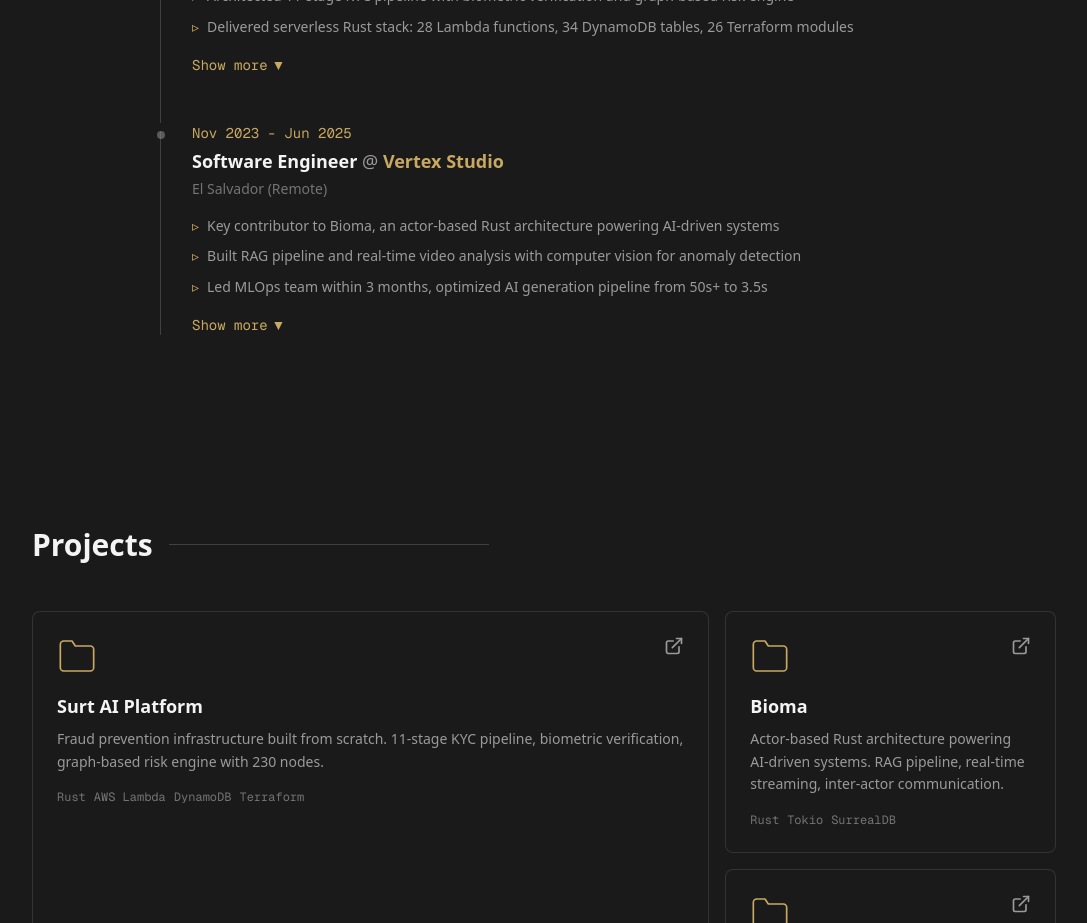
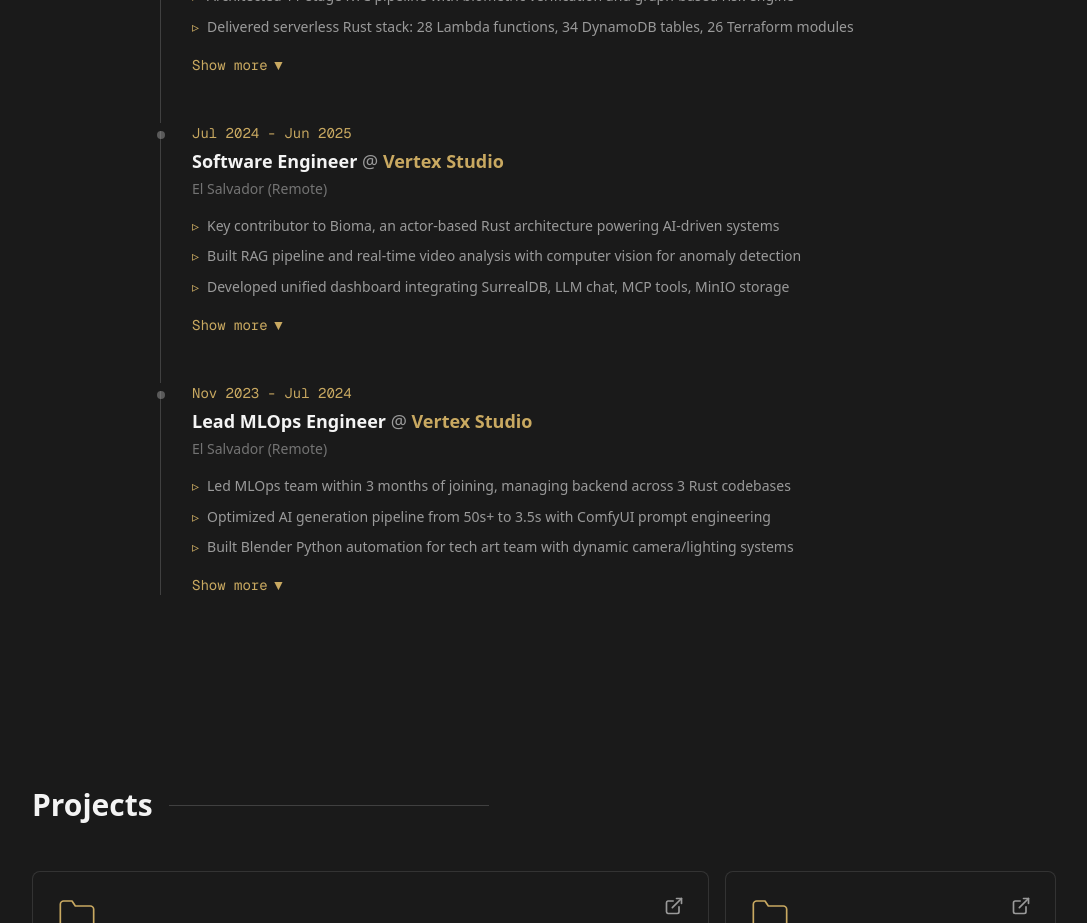
Before and after one commit to SergioKingOne/sergiorobayo.github.io, a Next.js app: page / in a window 1280 px wide. Shown: the part 2140-3063 px from the top of the page, without its empty margins (96-1183 px from the left). Built offline with nearby package versions, Linux system fonts and the light colour scheme.

Commit message:
split vertex studio into two roles, update company url

```diff
--- a/src/components/Experience.tsx
+++ b/src/components/Experience.tsx
@@ -52,18 +52,33 @@ const experiences: ExperienceItem[] = [
   {
     title: "Software Engineer",
     company: "Vertex Studio",
-    companyUrl: "https://vertexstudio.co",
+    companyUrl: "https://vrx.group/",
     location: "El Salvador (Remote)",
-    period: "Nov 2023 - Jun 2025",
+    period: "Jul 2024 - Jun 2025",
     bullets: [
       "Key contributor to Bioma, an actor-based Rust architecture powering AI-driven systems",
       "Built RAG pipeline and real-time video analysis with computer vision for anomaly detection",
-      "Led MLOps team within 3 months, optimized AI generation pipeline from 50s+ to 3.5s",
+      "Developed unified dashboard integrating SurrealDB, LLM chat, MCP tools, MinIO storage",
     ],
     expandedBullets: [
-      "Developed unified dashboard integrating SurrealDB, LLM chat, MCP tools, MinIO storage",
       "Engineered Blender add-on with WebSocket real-time logging for AI texture generation",
-      "Implemented comprehensive testing (unit, integration, stress) for Bioma crates",
+      "Implemented unit, integration, and stress testing for Bioma crates",
+    ],
+  },
+  {
+    title: "Lead MLOps Engineer",
+    company: "Vertex Studio",
+    companyUrl: "https://vrx.group/",
+    location: "El Salvador (Remote)",
+    period: "Nov 2023 - Jul 2024",
+    bullets: [
+      "Led MLOps team within 3 months of joining, managing backend across 3 Rust codebases",
+      "Optimized AI generation pipeline from 50s+ to 3.5s with ComfyUI prompt engineering",
+      "Built Blender Python automation for tech art team with dynamic camera/lighting systems",
+    ],
+    expandedBullets: [
+      "Leveraged Ansible for local and Docker environments, deployed NVIDIA images for GPU workflows",
+      "Developed AI-based textures and 3D assets from prompts using Stable Diffusion",
     ],
   },
 ];
```
